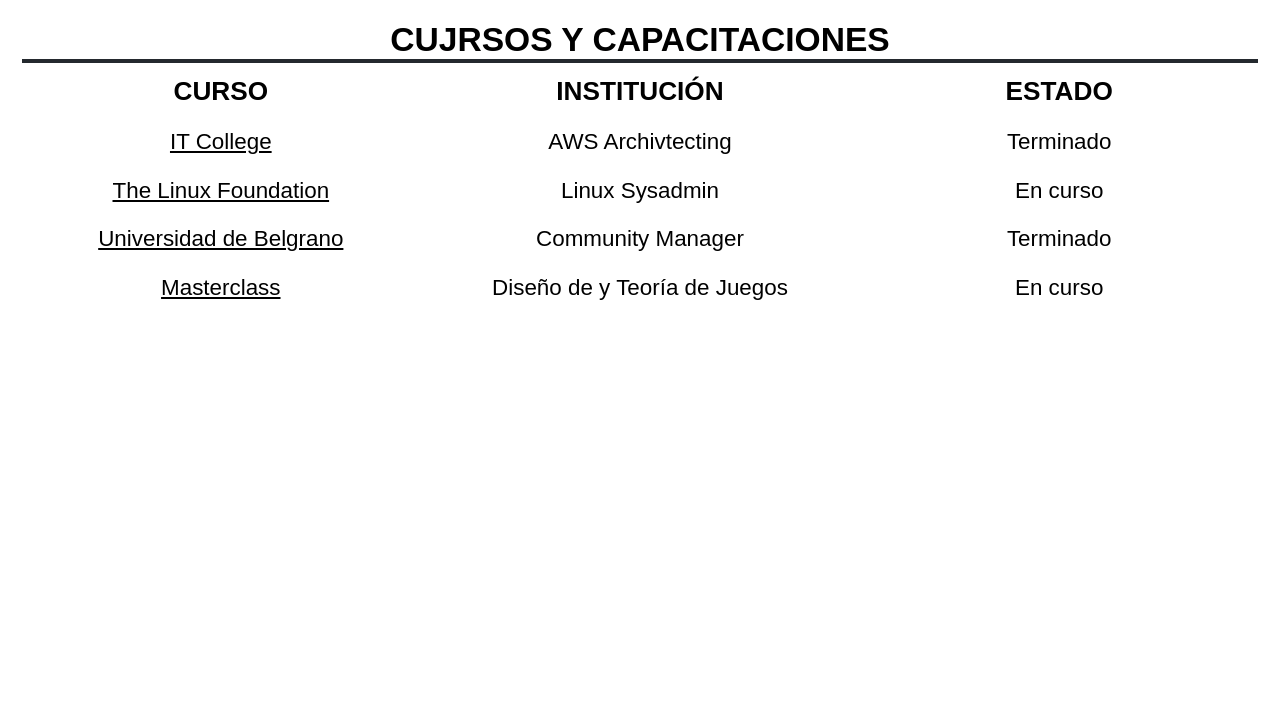
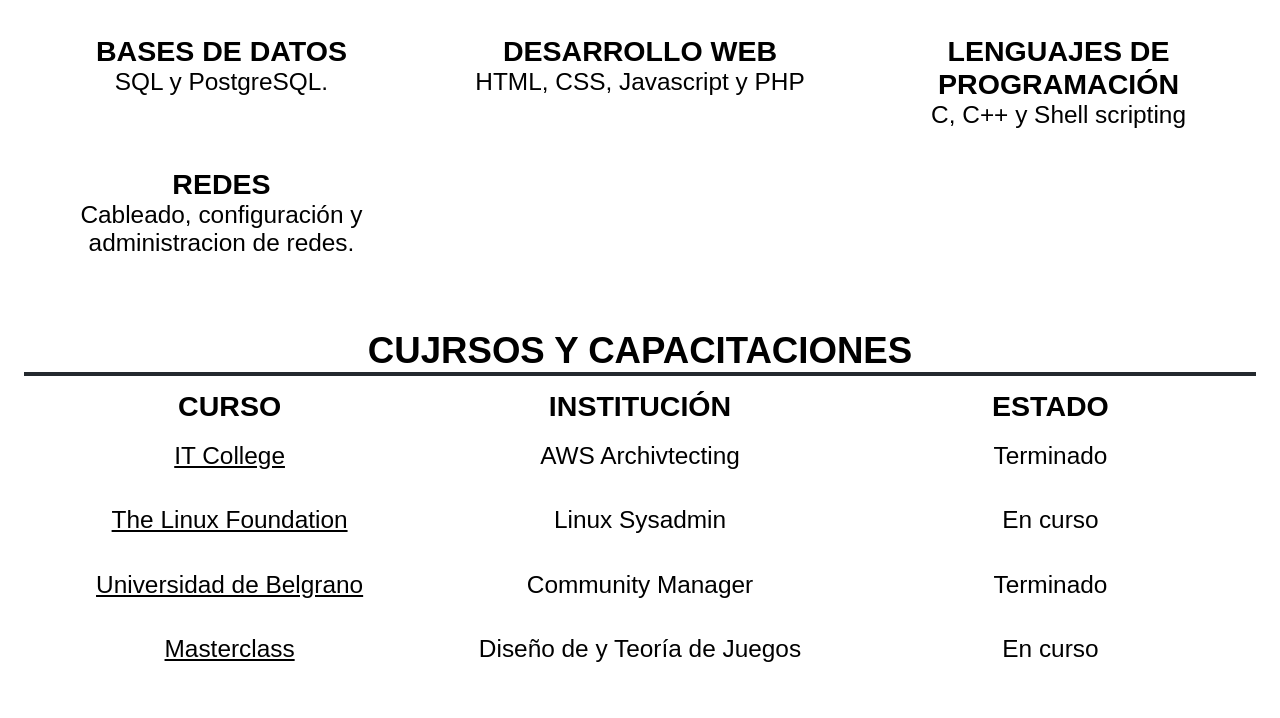
Before and after one commit to pradoh97/cv, a plain HTML site: page index.html in a window 1280 px wide. Shown: the part 2082-2800 px from the top of the page. Before the commit the page ends 2517 px from the top, so only its background shows below. Drawn offline with Linux system fonts and the light colour scheme.

Commit message:
Agregados margenes y mobile first

```diff
--- a/estilos.css
+++ b/estilos.css
@@ -1,10 +1,10 @@
-@media (max-width: 728px) {
 .grilla{
   display: flex;
-    flex-flow: row wrap;
+  flex-flow: column;
 }
+
 .grilla > div{
-    margin: 1em;
+    margin: 0.75em 0;
 }
 .grilla h3{
   display: none;
@@ -12,28 +12,33 @@
 h3{
   text-align: left;
 }
-}
+
 @media (min-width: 728px){
   .grilla{
     display: grid;
     grid-template-columns: repeat(3, 1fr);
     text-align: center;
-    grid-gap: 1em;
   }
   .grilla > div{
     grid-column: 1/-1;
     display: grid;
-    grid-gap: 1em;
+
     grid-template-columns: repeat(3, 1fr);
   }
   .grilla-simple > *{
+    text-align: center;
+  }
+  .grilla h3{
+    display: block;
+  }
+  h3{
     text-align: center;
   }
 }
 @import url('https://fonts.googleapis.com/css2?family=Source+Sans+Pro:ital,wght@0,200;0,300;0,400;0,600;0,700;0,900;1,200;1,300;1,400;1,600;1,700;1,900&display=swap');
 
 :root{
-  font-size: calc(0.8rem + 0.4vmax);
+  font-size: calc(0.9rem + 0.4vmax);
 }
 body{
   margin: 0;
```
Lines whose indentation alone changed are shown as unchanged.
